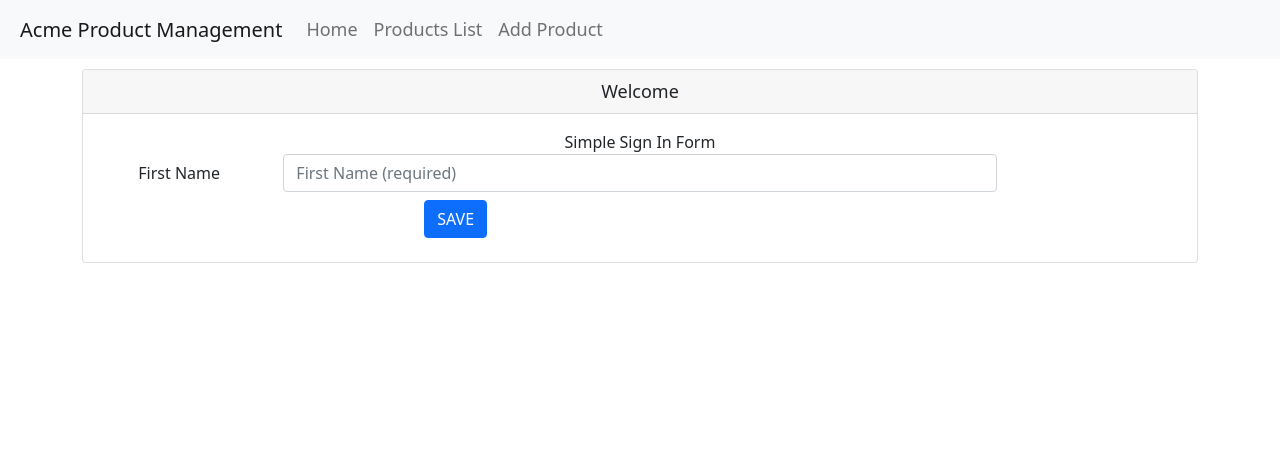
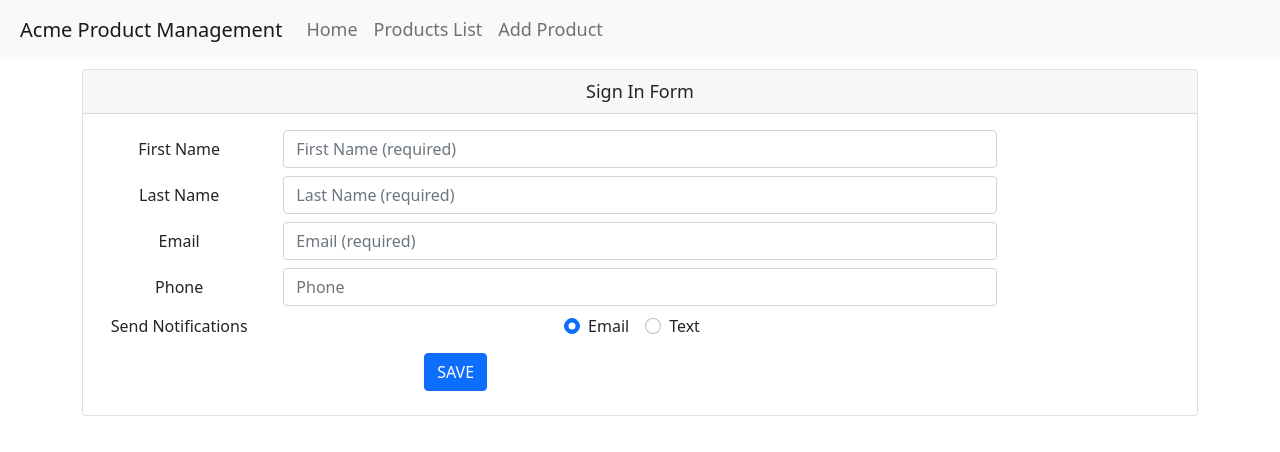
Before and after one commit to shruthirapala/AngularProject, an Angular app: page /welcome in a window 1280 px wide. Shown: the top 452 px of the page. Built offline with nearby package versions, Linux system fonts and the light colour scheme.

Commit message:
Added validations to sign in form

```diff
--- a/src/app/app.module.ts
+++ b/src/app/app.module.ts
@@ -6,7 +6,7 @@ import { AppComponent } from './app.component';
 import { WelcomeComponent } from './home/welcome.component';
 import { RouterModule } from '@angular/router';
 import { ProductModule } from './products/product.module';
-import { FormsModule } from '@angular/forms';
+import { FormsModule, ReactiveFormsModule } from '@angular/forms';
 
 @NgModule({
   declarations: [AppComponent, WelcomeComponent],
@@ -14,6 +14,7 @@ import { FormsModule } from '@angular/forms';
     BrowserModule,
     HttpClientModule,
     FormsModule,
+    ReactiveFormsModule,
     RouterModule.forRoot([
       { path: 'welcome', component: WelcomeComponent },
       { path: '', redirectTo: 'welcome', pathMatch: 'full' },
--- a/src/app/home/welcome.component.html
+++ b/src/app/home/welcome.component.html
@@ -3,8 +3,7 @@
     {{ pageTitle }}
   </div>
   <div class="card-body">
-    <div class="container-fluid">Simple Sign In Form</div>
-    <form nonvalidate (ngSubmit)="save(signupForm)" #signupForm="ngForm">
+    <form nonvalidate (ngSubmit)="save()" [formGroup]="customerForm">
       <div class="form-group row mb-2">
         <label class="col-md-2 col-form-label">First Name</label>
         <div class="col-md-8">
@@ -14,25 +13,121 @@
             id="firstNameId"
             type="text"
             placeholder="First Name (required)"
-            required
-            minlength="3"
-            [(ngModel)]="customer.firstName"
-            name="firstName"
-            #firstNameVar="ngModel"
+            formControlName="firstName"
             [ngClass]="{
               'is-invalid':
-                (firstNameVar.touched || firstNameVar.dirty) &&
-                !firstNameVar.valid
+                (customerForm.get('firstName')?.touched ||
+                  customerForm.get('firstName')?.dirty) &&
+                !customerForm.get('firstName')?.valid
             }"
           />
           <span class="invalid-feedback">
-            <span *ngIf="firstNameVar.errors?.required">
+            <span *ngIf="customerForm.get('firstName')?.errors?.required">
               Please enter your first name.
             </span>
-            <span *ngIf="firstNameVar.errors?.minlength">
+            <span *ngIf="customerForm.get('firstName')?.errors?.minlength">
               The first name must be longer than 3 characters.
             </span>
           </span>
+        </div>
+      </div>
+      <div class="form-group row mb-2">
+        <label class="col-md-2 col-form-label" for="lastNameId"
+          >Last Name</label
+        >
+        <div class="col-md-8">
+          <input
+            class="form-control"
+            id="lastNameId"
+            type="text"
+            placeholder="Last Name (required)"
+            formControlName="lastName"
+            [ngClass]="{
+              'is-invalid':
+                (customerForm.get('lastName')?.touched ||
+                  customerForm.get('lastName')?.dirty) &&
+                !customerForm.get('lastName')?.valid
+            }"
+          />
+          <span class="invalid-feedback">
+            <span *ngIf="customerForm.get('lastName')?.errors?.required">
+              Please enter your last name.
+            </span>
+            <span *ngIf="customerForm.get('lastName')?.errors?.maxlength">
+              The last name must be less than 50 characters.
+            </span>
+          </span>
+        </div>
+      </div>
+
+      <div class="form-group row mb-2">
+        <label class="col-md-2 col-form-label" for="emailId">Email</label>
+        <div class="col-md-8">
+          <input
+            class="form-control"
+            id="emailId"
+            type="email"
+            placeholder="Email (required)"
+            formControlName="email"
+            [ngClass]="{
+              'is-invalid':
+                (customerForm.get('email')?.touched ||
+                  customerForm.get('email')?.dirty) &&
+                !customerForm.get('email')?.valid
+            }"
+          />
+          <span class="invalid-feedback">
+            <span *ngIf="customerForm.get('email')?.errors?.required">
+              Please enter your Email Address.
+            </span>
+          </span>
+        </div>
+      </div>
+
+      <div class="form-group row mb-2">
+        <label class="col-md-2 col-form-label" for="phoneId">Phone</label>
+        <div class="col-md-8">
+          <input
+            class="form-control"
+            id="phoneId"
+            type="tel"
+            placeholder="Phone"
+            formControlName="phone"
+            [ngClass]="{ 'is-invalid': !customerForm.get('phone')?.valid }"
+          />
+          <span class="invalid-feedback">
+            <span *ngIf="customerForm.get('phone')?.errors?.required">
+              Please enter your phone number.
+            </span>
+          </span>
+        </div>
+      </div>
+
+      <div class="form-group row mb-2">
+        <label class="col-md-2 col-form-label pt-0">Send Notifications</label>
+        <div class="col-md-8">
+          <div class="form-check form-check-inline">
+            <label class="form-check-label">
+              <input
+                class="form-check-input"
+                type="radio"
+                value="email"
+                formControlName="notification"
+                (click)="setNotification('email')"
+              />Email
+            </label>
+          </div>
+          <div class="form-check form-check-inline">
+            <label class="form-check-label">
+              <input
+                class="form-check-input"
+                type="radio"
+                value="text"
+                formControlName="notification"
+                (click)="setNotification('text')"
+              />Text
+            </label>
+          </div>
         </div>
       </div>
 
--- a/src/app/home/welcome.component.ts
+++ b/src/app/home/welcome.component.ts
@@ -1,17 +1,45 @@
-import { Component } from '@angular/core';
-import { NgForm } from '@angular/forms';
+import { Component, OnInit } from '@angular/core';
 import { Customer } from './welcome.model';
+import {
+  FormControl,
+  FormGroup,
+  FormBuilder,
+  Validators,
+} from '@angular/forms';
 
 @Component({
   templateUrl: './welcome.component.html',
 })
-export class WelcomeComponent {
+export class WelcomeComponent implements OnInit {
+  customerForm!: FormGroup;
   customer = new Customer();
-  public pageTitle = 'Welcome';
+  public pageTitle = 'Sign In Form';
 
-  constructor() {}
+  constructor(private fb: FormBuilder) {}
 
-  save(customerForm: NgForm) {
-    console.log(customerForm.form);
+  ngOnInit(): void {
+    this.customerForm = this.fb.group({
+      firstName: ['', [Validators.required, Validators.minLength(3)]],
+      lastName: ['', [Validators.required, Validators.maxLength(20)]],
+      email: ['', Validators.required],
+      phone: [''],
+      notification: 'email',
+      sendCatalog: true,
+    });
+  }
+
+  save() {
+    console.log(this.customerForm);
+  }
+
+  setNotification(notifyVia: string): void {
+    const phoneControl = this.customerForm.get('phone');
+    if (notifyVia === 'text') {
+      phoneControl?.setValidators(Validators.required);
+    } else {
+      phoneControl?.clearValidators();
+    }
+
+    phoneControl?.updateValueAndValidity();
   }
 }
```
